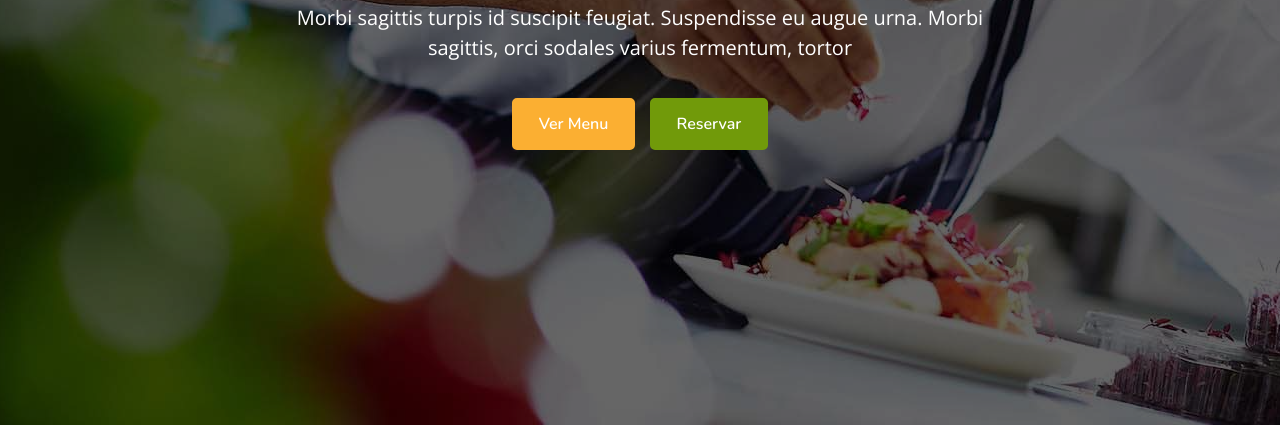
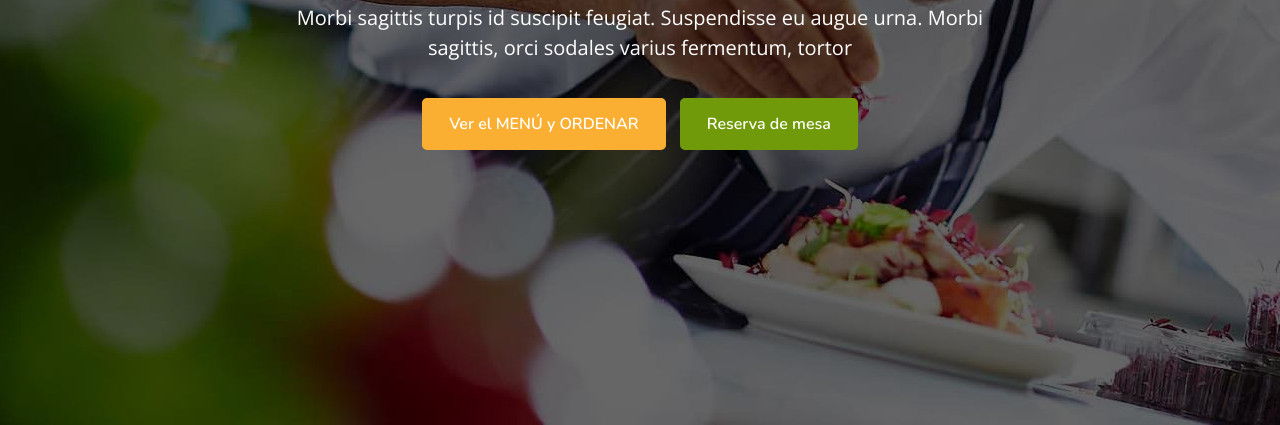
Before and after one commit to lfernando316/DeliveryFood, a plain HTML site: page index.html in a window 1280 px wide. Shown: the part 375-800 px from the top of the page. Drawn offline with nearby package versions, Linux system fonts and the light colour scheme; a script that the page names is missing.

Commit message:
inicio repositorio

```diff
--- a/index.html
+++ b/index.html
@@ -84,8 +84,9 @@
                 Vivamus egestas eleifend dui ac consequat at lectus in malesuada
               </p>
               <div class="carousel-btn">
-                <a class="btn custom-btn" href="">Ver Menu</a>
-                <a class="btn custom-btn" href="">Reservar</a>
+                <script src="https://www.fbgcdn.com/embedder/js/ewm2.js" defer async ></script>
+                <span class="btn custom-btn" data-glf-cuid="6993b830-93a6-424f-8eec-d0e1768b3322" data-glf-ruid="43406769-9b05-4823-a6cb-4514a1019ac5" > Ver el MENÚ y ORDENAR</span>
+                <span class="btn custom-btn" data-glf-cuid="6993b830-93a6-424f-8eec-d0e1768b3322" data-glf-ruid="43406769-9b05-4823-a6cb-4514a1019ac5" data-glf-reservation="true" > Reserva de mesa</span>
               </div>
             </div>
           </div>
@@ -100,8 +101,9 @@
                 urna. Morbi sagittis, orci sodales varius fermentum, tortor
               </p>
               <div class="carousel-btn">
-                <a class="btn custom-btn" href="">Ver Menu</a>
-                <a class="btn custom-btn" href="">Reservar</a>
+                <script src="https://www.fbgcdn.com/embedder/js/ewm2.js" defer async ></script>
+                <span class="btn custom-btn" data-glf-cuid="6993b830-93a6-424f-8eec-d0e1768b3322" data-glf-ruid="43406769-9b05-4823-a6cb-4514a1019ac5" > Ver el MENÚ y ORDENAR</span>
+                <span class="btn custom-btn" data-glf-cuid="6993b830-93a6-424f-8eec-d0e1768b3322" data-glf-ruid="43406769-9b05-4823-a6cb-4514a1019ac5" data-glf-reservation="true" > Reserva de mesa</span>
               </div>
             </div>
           </div>
@@ -117,8 +119,9 @@
                 odio
               </p>
               <div class="carousel-btn">
-                <a class="btn custom-btn" href="">Ver Menu</a>
-                <a class="btn custom-btn" href="">Reservar</a>
+                <script src="https://www.fbgcdn.com/embedder/js/ewm2.js" defer async ></script>
+                <span class="btn custom-btn" data-glf-cuid="6993b830-93a6-424f-8eec-d0e1768b3322" data-glf-ruid="43406769-9b05-4823-a6cb-4514a1019ac5" > Ver el MENÚ y ORDENAR</span>
+                <span class="btn custom-btn" data-glf-cuid="6993b830-93a6-424f-8eec-d0e1768b3322" data-glf-ruid="43406769-9b05-4823-a6cb-4514a1019ac5" data-glf-reservation="true" > Reserva de mesa</span>
               </div>
             </div>
           </div>
```
